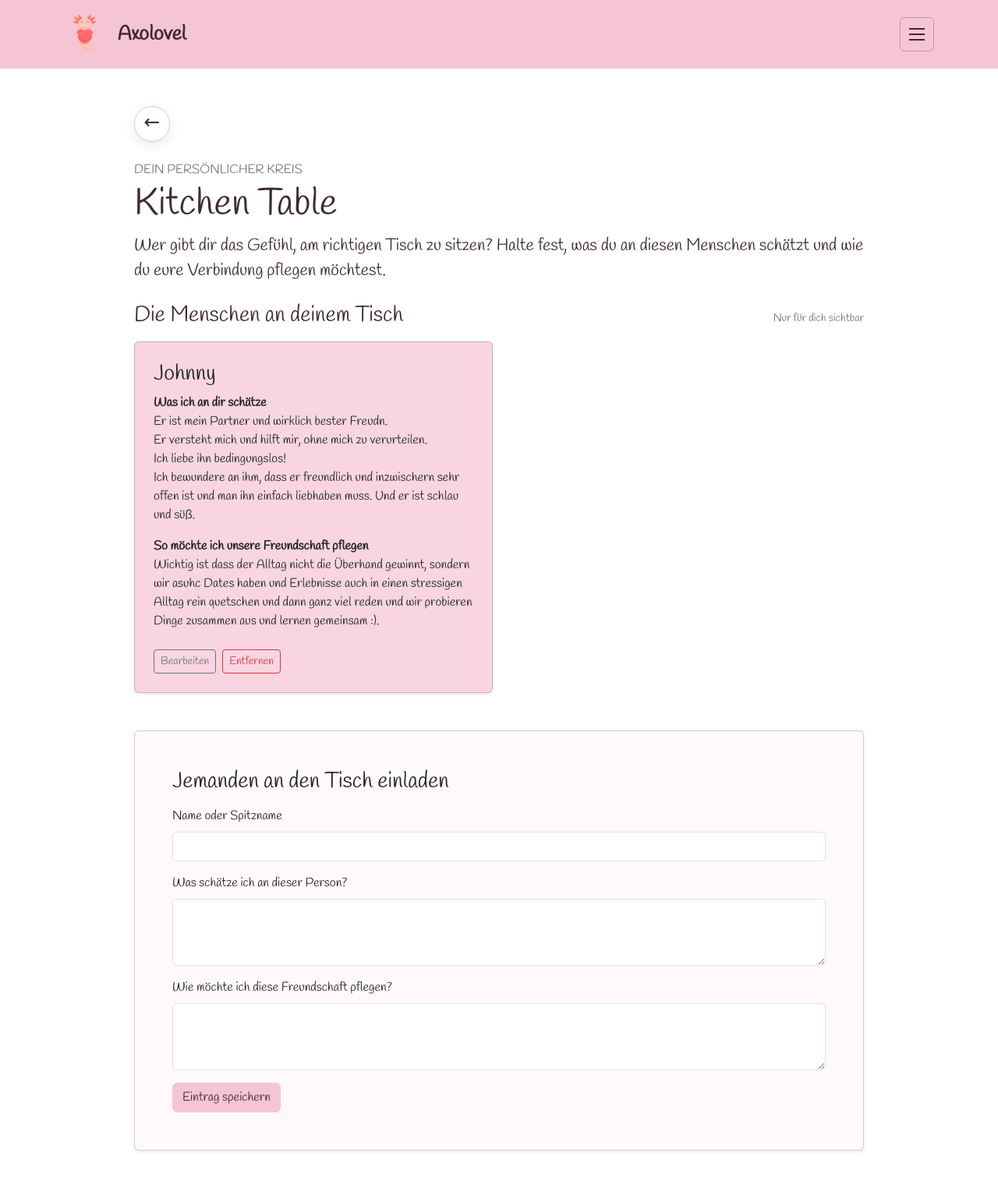
After one commit to Hlndrws/Axolovely-eine-mental-healt-und-selfcare-app-, a Django app: page /kitchen-table/ in a window 1280 px wide. The commit adds this page. Shown: the whole page at 78% size. Run offline with Django 5.2, Linux system fonts and the light colour scheme; a user stored in the database is signed in; data comes from the database, SQL or seed files in the repository; both versions use the stored data as it was after the commit; some web fonts are replaced.

Commit message:
added kitchen table (inkl low level avatar)

```diff
--- a/AxoApp/config/urls.py
+++ b/AxoApp/config/urls.py
@@ -32,6 +32,7 @@ from core.views import (
     HomeView,
     HydrationView,
     JournalProfileView,
+    KitchenTableView,
     MoodTrackerView,
     RoutinesView,
     RegistrationView,
@@ -61,5 +62,6 @@ urlpatterns = [
     path("gratitude/", GratitudeJournalView.as_view(), name="gratitude_journal"),
     path("journal/", JournalProfileView.as_view(), name="journal_profile"),
     path("journal/entry/", DiaryEntryView.as_view(), name="diary_entry"),
+    path("kitchen-table/", KitchenTableView.as_view(), name="kitchen_table"),
     path("routines/", RoutinesView.as_view(), name="routines"),
 ]
--- a/AxoApp/core/admin.py
+++ b/AxoApp/core/admin.py
@@ -8,6 +8,7 @@ from .models import (
 	HealthDay,
 	HydrationDay,
 	JournalProfile,
+	KitchenTablePerson,
 	MoodEntry,
 	Routine,
 	RoutineCompletion,
@@ -21,6 +22,7 @@ admin.site.register(HealthDay)
 admin.site.register(FocusProgress)
 admin.site.register(GratitudeEntry)
 admin.site.register(JournalProfile)
+admin.site.register(KitchenTablePerson)
 admin.site.register(DiaryEntry)
 admin.site.register(Routine)
 admin.site.register(RoutineCompletion)
--- a/AxoApp/core/forms.py
+++ b/AxoApp/core/forms.py
@@ -4,7 +4,16 @@ from django.contrib.auth.forms import UserCreationForm
 from django.core.exceptions import ValidationError
 from django.db.models import Q
 
-from .models import DiaryEntry, FocusLabel, GratitudeEntry, HealthDay, JournalProfile, MoodEntry, Routine
+from .models import (
+    DiaryEntry,
+    FocusLabel,
+    GratitudeEntry,
+    HealthDay,
+    JournalProfile,
+    KitchenTablePerson,
+    MoodEntry,
+    Routine,
+)
 
 User = get_user_model()
 
@@ -41,10 +50,23 @@ class HealthDayForm(forms.ModelForm):
             "step_goal": "Schrittziel",
             "went_outside": "Heute draußen gewesen",
         }
+
+
+class KitchenTablePersonForm(forms.ModelForm):
+    class Meta:
+        model = KitchenTablePerson
+        fields = ["name", "avatar", "appreciation", "care_idea"]
+        labels = {
+            "name": "Name oder Spitzname",
+            "avatar": "Avatar",
+            "appreciation": "Was schätze ich an dieser Person?",
+            "care_idea": "Wie möchte ich diese Freundschaft pflegen?",
+        }
         widgets = {
-            "steps": forms.NumberInput(attrs={"class": "form-control", "min": "0", "step": "1"}),
-            "step_goal": forms.NumberInput(attrs={"class": "form-control", "min": "1", "step": "500"}),
-            "went_outside": forms.CheckboxInput(attrs={"class": "form-check-input"}),
+            "name": forms.TextInput(attrs={"class": "form-control", "maxlength": 100}),
+            "avatar": forms.RadioSelect(attrs={"class": "avatar-radio"}),
+            "appreciation": forms.Textarea(attrs={"class": "form-control", "rows": 3}),
+            "care_idea": forms.Textarea(attrs={"class": "form-control", "rows": 3}),
         }
 
 
--- a/AxoApp/core/views/__init__.py
+++ b/AxoApp/core/views/__init__.py
@@ -3,6 +3,7 @@ from .auth import HealthHubView, RegistrationView
 from .focus import FocusProgressView, FocusTimerView
 from .hydration import HydrationView
 from .journal import DiaryEntryView, GratitudeJournalView, JournalProfileView
+from .kitchen_table import KitchenTableView
 from .mood import MoodTrackerView
 from .pages import (
     AccountView,
@@ -29,6 +30,7 @@ __all__ = [
     "HealthHubView",
     "HydrationView",
     "JournalProfileView",
+    "KitchenTableView",
     "MoodTrackerView",
     "RoutinesView",
     "RegistrationView",
--- a/AxoApp/core/views/auth.py
+++ b/AxoApp/core/views/auth.py
@@ -14,6 +14,7 @@ from ..models import (
 	GratitudeEntry,
 	HydrationDay,
 	HealthDay,
+	KitchenTablePerson,
 	JournalProfile,
 	MoodEntry,
 	Routine,
@@ -34,7 +35,7 @@ class RegistrationView(FormView):
 
 	@transaction.atomic
 	def claim_legacy_data(self, user):
-		for model in (MoodEntry, HydrationDay, GratitudeEntry, DiaryEntry, Routine):
+		for model in (MoodEntry, HydrationDay, GratitudeEntry, DiaryEntry, Routine, KitchenTablePerson):
 			model.objects.filter(user__isnull=True).update(user=user)
 
 		profile = JournalProfile.objects.filter(user__isnull=True).first()
--- /dev/null
+++ b/AxoApp/core/views/kitchen_table.py
@@ -0,0 +1,47 @@
+from django.contrib import messages
+from django.contrib.auth.mixins import LoginRequiredMixin
+from django.shortcuts import get_object_or_404, redirect, render
+from django.views import View
+
+from ..forms import KitchenTablePersonForm
+from ..models import KitchenTablePerson
+
+
+class KitchenTableView(LoginRequiredMixin, View):
+	login_url = "login"
+	template_name = "kitchen_table.html"
+
+	def get(self, request, *args, **kwargs):
+		return render(request, self.template_name, {
+			"people": KitchenTablePerson.objects.filter(user=request.user),
+			"form": KitchenTablePersonForm(),
+		})
+
+	def post(self, request, *args, **kwargs):
+		action = request.POST.get("action", "add")
+		if action == "delete":
+			person = get_object_or_404(
+				KitchenTablePerson,
+				pk=request.POST.get("person_id"),
+				user=request.user,
+			)
+			person.delete()
+			messages.success(request, "Person vom Kitchen Table entfernt.")
+			return redirect("kitchen_table")
+
+		person_id = request.POST.get("person_id")
+		person = None
+		if person_id:
+			person = get_object_or_404(KitchenTablePerson, pk=person_id, user=request.user)
+		form = KitchenTablePersonForm(request.POST, instance=person)
+		if form.is_valid():
+			person = form.save(commit=False)
+			person.user = request.user
+			person.save()
+			messages.success(request, "Dein Kitchen Table wurde aktualisiert." if person_id else "Zum Kitchen Table hinzugefügt.")
+			return redirect("kitchen_table")
+
+		return render(request, self.template_name, {
+			"people": KitchenTablePerson.objects.filter(user=request.user),
+			"form": form,
+		})
--- a/AxoApp/templates/dashboard.html
+++ b/AxoApp/templates/dashboard.html
@@ -298,10 +298,10 @@
                 <span class="round-widget-icon" aria-hidden="true">＋</span>
                 <span class="small">Healthhub</span>
             </a>
-            <span class="round-widget is-placeholder" aria-disabled="true" title="Ein digitaler Küchentisch zum Wertschätzen und Pflegen von Freundschaften kommt später.">
+            <a class="round-widget" href="{% url 'kitchen_table' %}">
                 <span class="round-widget-icon" aria-hidden="true">🍽</span>
                 <span class="small">Kitchen Table</span>
-            </span>
+            </a>
             <a class="round-widget" href="{% url 'routines' %}">
                 <span class="round-widget-icon" aria-hidden="true">✓</span>
                 <span class="small">Routinen</span>
--- /dev/null
+++ b/AxoApp/templates/kitchen_table.html
@@ -0,0 +1,113 @@
+{% extends "base.html" %}
+
+{% block title %}Kitchen Table · Axolovel{% endblock %}
+
+{% block content %}
+<main class="container py-5" style="max-width: 960px;">
+    {% url 'base_page' as back_url %}
+    {% include "partials/back_arrow.html" with back_url=back_url back_label="Zum Dashboard" %}
+    <p class="text-uppercase text-secondary mt-4 mb-1">Dein persönlicher Kreis</p>
+    <h1 class="display-5">Kitchen Table</h1>
+    <p class="lead mb-4">Wer gibt dir das Gefühl, am richtigen Tisch zu sitzen? Halte fest, was du an diesen Menschen schätzt und wie du eure Verbindung pflegen möchtest.</p>
+
+    {% if messages %}
+        {% for message in messages %}
+            <div class="alert alert-success d-flex align-items-start justify-content-between gap-3" role="status">
+                <span>{{ message }}</span>
+                <button class="message-close" type="button" aria-label="Hinweis schließen" data-dismiss-message>×</button>
+            </div>
+        {% endfor %}
+    {% endif %}
+
+    <section class="mb-5" aria-labelledby="people-title">
+        <div class="d-flex flex-wrap align-items-baseline justify-content-between gap-2 mb-3">
+            <h2 class="h3 mb-0" id="people-title">Die Menschen an deinem Tisch</h2>
+            <span class="small text-secondary">Nur für dich sichtbar</span>
+        </div>
+        {% if people %}
+            <div class="row g-3">
+                {% for person in people %}
+                <div class="col-12 col-md-6">
+                    <article class="card h-100 shadow-sm" style="background: var(--axolovel-card-pink);">
+                        <div class="card-body p-4">
+                            <h3 class="h3">{{ person.name }}</h3>
+                            {% if person.appreciation %}
+                                <p class="mb-3"><strong>Was ich an dir schätze</strong><br>{{ person.appreciation|linebreaksbr }}</p>
+                            {% endif %}
+                            {% if person.care_idea %}
+                                <p class="mb-0"><strong>So möchte ich unsere Freundschaft pflegen</strong><br>{{ person.care_idea|linebreaksbr }}</p>
+                            {% endif %}
+                            <div class="d-flex flex-wrap gap-2 mt-4">
+                                <button class="btn btn-sm btn-outline-secondary" type="button" data-edit-person="{{ person.id }}">Bearbeiten</button>
+                                <form method="post" class="m-0" onsubmit="return confirm('Diesen Eintrag wirklich entfernen?');">
+                                    {% csrf_token %}
+                                    <input type="hidden" name="action" value="delete">
+                                    <input type="hidden" name="person_id" value="{{ person.id }}">
+                                    <button class="btn btn-sm btn-outline-danger" type="submit">Entfernen</button>
+                                </form>
+                            </div>
+                            <div class="d-none" id="person-data-{{ person.id }}"
+                                 data-name="{{ person.name }}"
+                                 data-appreciation="{{ person.appreciation }}"
+                                 data-care-idea="{{ person.care_idea }}"></div>
+                        </div>
+                    </article>
+                </div>
+                {% endfor %}
+            </div>
+        {% else %}
+            <p class="text-secondary">Dein Tisch ist noch offen. Füge jemanden hinzu, an den du heute denken möchtest.</p>
+        {% endif %}
+    </section>
+
+    <section class="card shadow-sm" style="background: #fff9fb;" aria-labelledby="person-form-title">
+        <div class="card-body p-4 p-md-5">
+            <h2 class="h3 mb-3" id="person-form-title">Jemanden an den Tisch einladen</h2>
+            <form method="post" id="person-form">
+                {% csrf_token %}
+                <input type="hidden" name="action" value="save">
+                <input type="hidden" name="person_id" id="person-id">
+                <div class="mb-3">
+                    <label class="form-label" for="id_name">{{ form.name.label }}</label>
+                    {{ form.name }}
+                    {% if form.name.errors %}<div class="text-danger small">{{ form.name.errors }}</div>{% endif %}
+                </div>
+                <div class="mb-3">
+                    <label class="form-label" for="id_appreciation">{{ form.appreciation.label }}</label>
+                    {{ form.appreciation }}
+                </div>
+                <div class="mb-3">
+                    <label class="form-label" for="id_care_idea">{{ form.care_idea.label }}</label>
+                    {{ form.care_idea }}
+                </div>
+                <div class="d-flex flex-wrap gap-2">
+                    <button class="btn btn-primary" type="submit">Eintrag speichern</button>
+                    <button class="btn btn-outline-secondary d-none" type="button" id="cancel-edit">Abbrechen</button>
+                </div>
+            </form>
+        </div>
+    </section>
+</main>
+<script>
+    document.querySelectorAll("[data-edit-person]").forEach((button) => {
+        button.addEventListener("click", () => {
+            const personId = button.dataset.editPerson;
+            const data = document.getElementById(`person-data-${personId}`);
+            document.getElementById("person-form-title").textContent = "Freundschaftseintrag bearbeiten";
+            document.getElementById("person-id").value = personId;
+            document.getElementById("id_name").value = data.dataset.name;
+            document.getElementById("id_appreciation").value = data.dataset.appreciation;
+            document.getElementById("id_care_idea").value = data.dataset.careIdea;
+            document.getElementById("cancel-edit").classList.remove("d-none");
+            document.getElementById("person-form").scrollIntoView({behavior: "smooth", block: "center"});
+        });
+    });
+
+    document.getElementById("cancel-edit").addEventListener("click", () => {
+        document.getElementById("person-form").reset();
+        document.getElementById("person-id").value = "";
+        document.getElementById("person-form-title").textContent = "Jemanden an den Tisch einladen";
+        document.getElementById("cancel-edit").classList.add("d-none");
+    });
+</script>
+{% endblock %}
```
Also changed, not shown: AxoApp/core/models.py (+23 -0 lines), AxoApp/core/tests.py (+53 -3 lines), AxoApp/core/migrations/0010_kitchentableperson.py (added), AxoApp/db.sqlite3.
